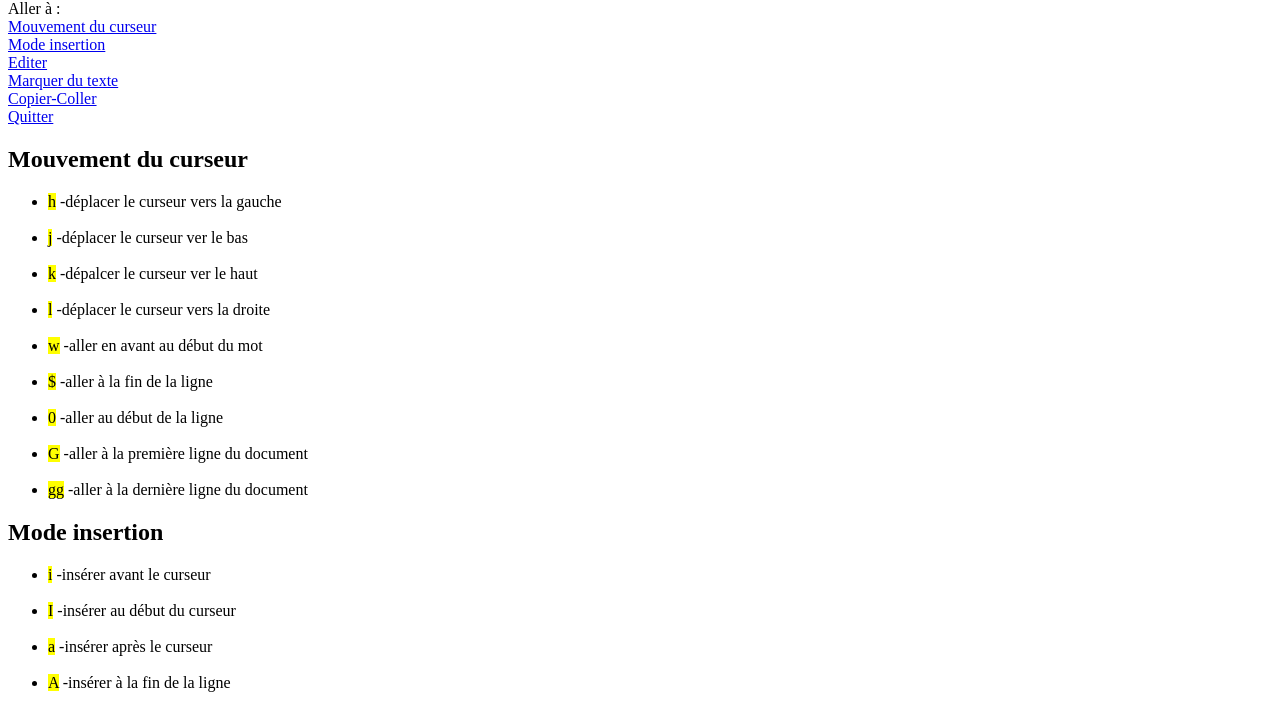
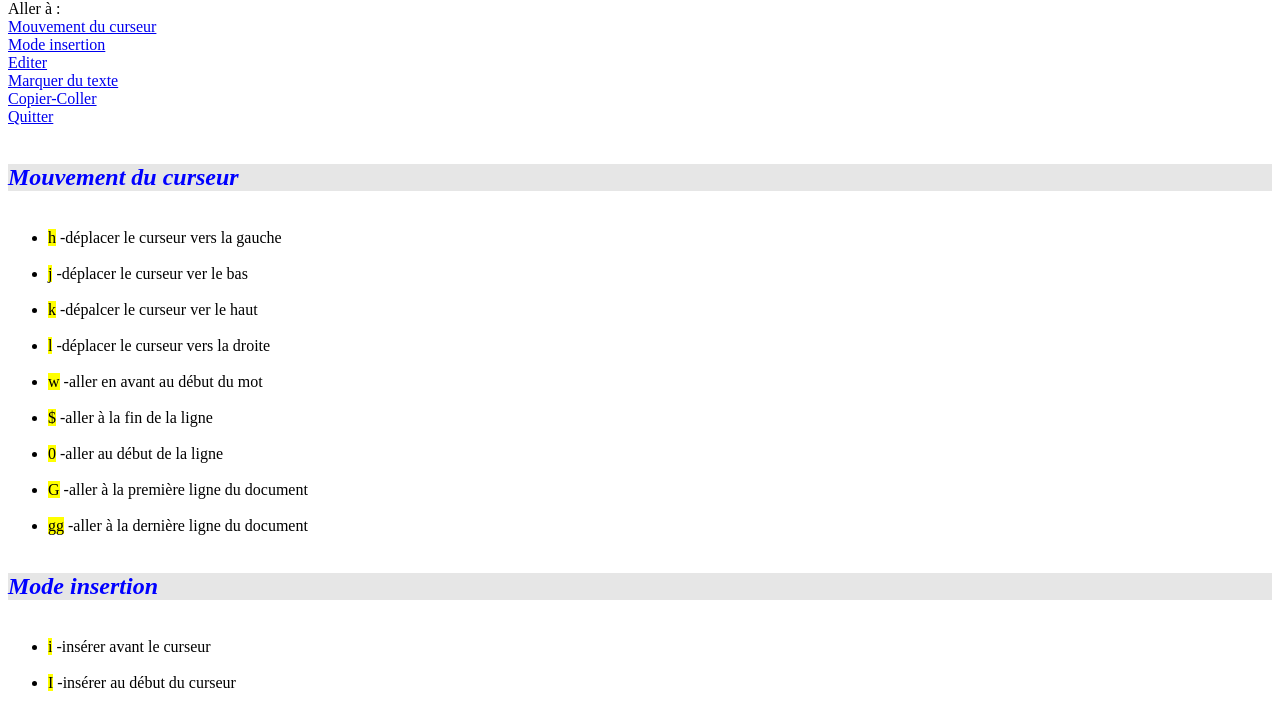
Before and after one commit to XavierMongy/Vim, a plain HTML site: page Vim.html in a window 1280 px wide. Shown: the part 92-799 px from the top of the page. Drawn offline with Linux system fonts and the light colour scheme.

Commit message:
h2 modifications

```diff
--- a/style.css
+++ b/style.css
@@ -1,4 +1,18 @@
 h1
 {
+
 	font-family: Impact;
+
 }
+
+h2
+{
+
+	color: blue;
+	font-style: italic;
+	background-color: rgba(128,128,128,0.2);
+	margin-bottom: 3%;
+	margin-top: 3%
+
+
+}
```
